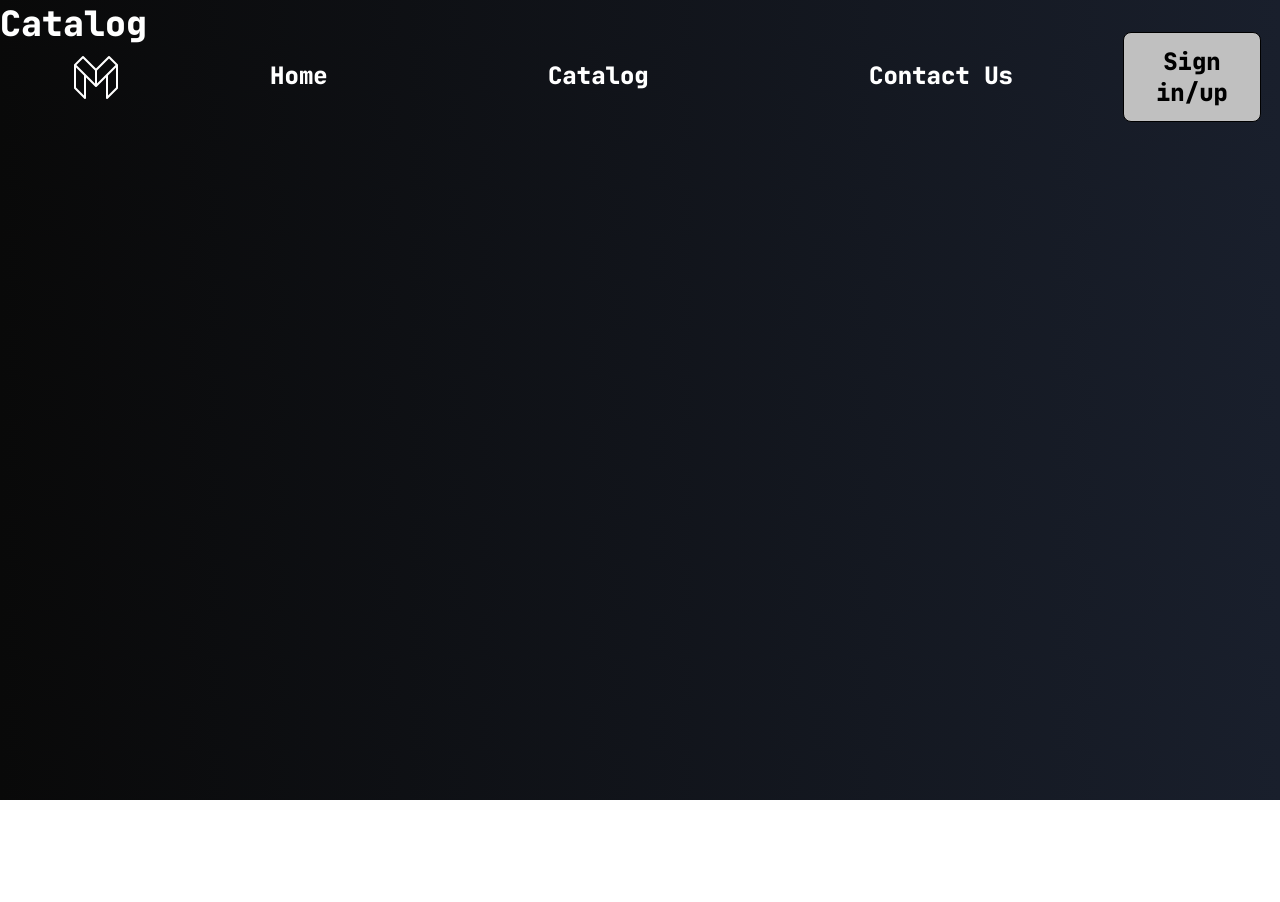
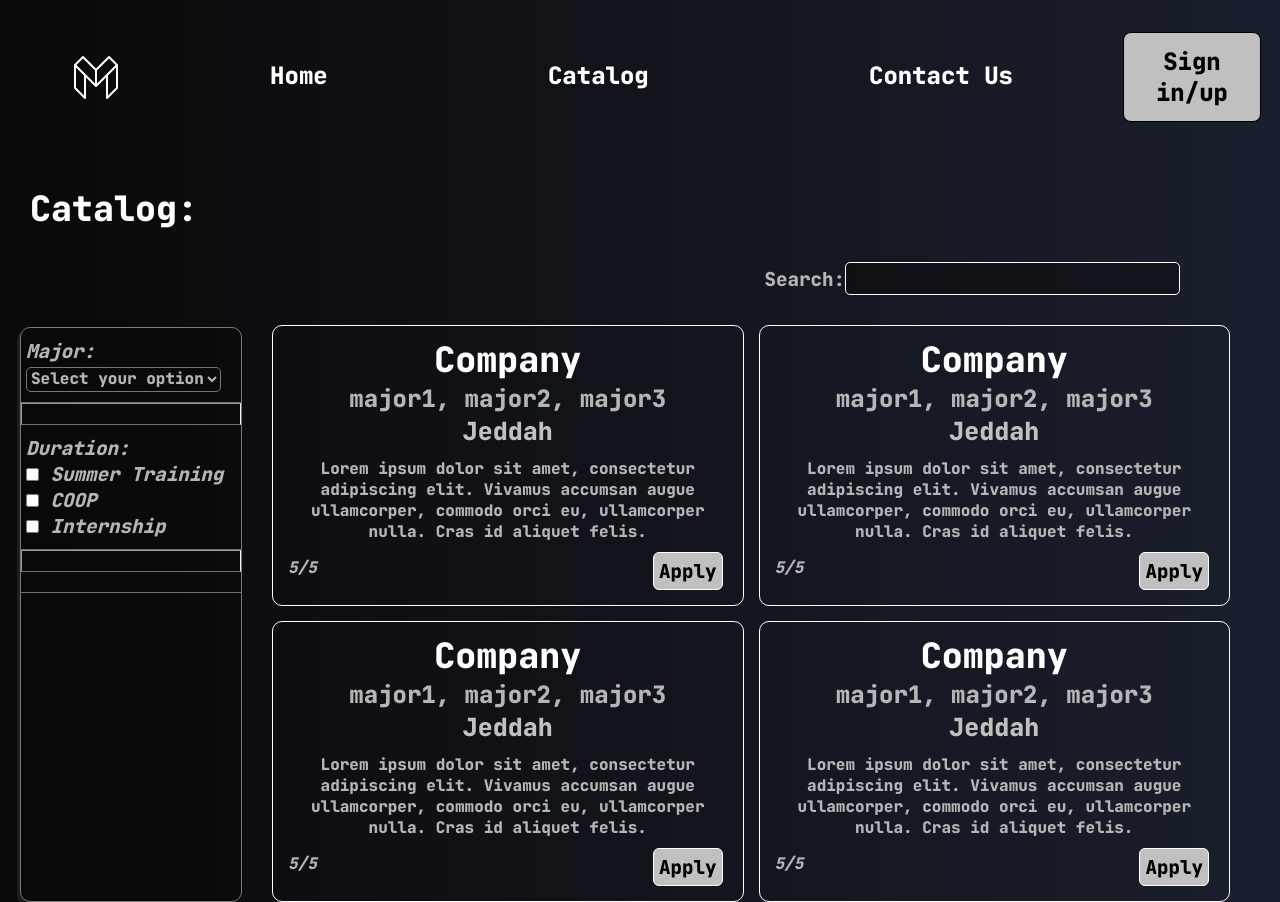
Before and after one commit to MysticalDawn/SWE363-Project, a React (Vite) app in the folder client/: page /catalog in a window 1280 px wide. Before the commit the page ends 800 px from the top, so only its background shows below. Built offline with nearby package versions, Linux system fonts and the light colour scheme.

Commit message:
catalog page structure

```diff
--- a/client/src/index.css
+++ b/client/src/index.css
@@ -3,8 +3,10 @@
   padding: 0;
   overflow-x: hidden;
   font-family: "JetBrains Mono", monospace;
+  color: rgb(182, 180, 180);
 }
 
 body {
   background: linear-gradient(90deg, rgba(9, 9, 9, 1), rgba(25, 31, 44, 1));
+  --primary-color: rgba(10, 10, 10, 0.473);
 }
--- a/client/src/pages/catalog.jsx
+++ b/client/src/pages/catalog.jsx
@@ -1,10 +1,105 @@
 import { CustomNav } from "../components/custom_nav.jsx";
+import "../styles/catalog.css";
 export const Catalog = () => {
   return (
     <>
       <CustomNav />
-      <h1>Catalog</h1>
+      <h1 id="title">Catalog:</h1>
+      <main id="catalog-body">
+        <aside id="filter">
+          <i className="major-section">
+            Major: <br />
+            <select name="major" id="major">
+              <option value="" disabled selected>
+                Select your option
+              </option>
+              <option value="CS">CS</option>
+              <option value="SWE">SWE</option>
+              <option value="EE">EE</option>
+              <option value="COE">COE</option>
+            </select>
+          </i>
+          <hr />
+          <i className="major-section">
+            Duration:
+            <br />
+            <input type="checkbox" name="summer" id="summer" />
+            <label htmlFor="summber"> Summer Training</label>
+            <br />
+            <input type="checkbox" name="summer" id="summer" />
+            <label htmlFor="summber"> COOP</label>
+            <br />
+            <input type="checkbox" name="summer" id="summer" />
+            <label htmlFor="summber"> Internship</label>
+          </i>
+          <hr />
+          <i className=""></i>
+        </aside>
+        <section id="jobs-body">
+          <p id="search-bar">
+            <label htmlFor="seach">Search: </label>
+            <input type="text" name="search" id="search" />
+          </p>
+          <section id="jobs-grid">
+            <article className="job-card">
+              <h1 className="company-name">Company</h1>
+              <h2 className="targetted-majors">major1, major2, major3</h2>
+              <h3 className="training-location">Jeddah</h3>
+              <p className="job-details">
+                Lorem ipsum dolor sit amet, consectetur adipiscing elit. Vivamus
+                accumsan augue ullamcorper, commodo orci eu, ullamcorper nulla.
+                Cras id aliquet felis.
+              </p>
+              <section>
+                <i className="users-rating">5/5</i>
+                <button type="submit" className="apply">Apply</button>
+              </section>
+            </article>
+            <article className="job-card">
+              <h1 className="company-name">Company</h1>
+              <h2 className="targetted-majors">major1, major2, major3</h2>
+              <h3 className="training-location">Jeddah</h3>
+              <p className="job-details">
+                Lorem ipsum dolor sit amet, consectetur adipiscing elit. Vivamus
+                accumsan augue ullamcorper, commodo orci eu, ullamcorper nulla.
+                Cras id aliquet felis.
+              </p>
+              <section>
+                <i className="users-rating">5/5</i>
+                <button type="submit" className="apply">Apply</button>
+              </section>
+            </article>
+            <article className="job-card">
+              <h1 className="company-name">Company</h1>
+              <h2 className="targetted-majors">major1, major2, major3</h2>
+              <h3 className="training-location">Jeddah</h3>
+              <p className="job-details">
+                Lorem ipsum dolor sit amet, consectetur adipiscing elit. Vivamus
+                accumsan augue ullamcorper, commodo orci eu, ullamcorper nulla.
+                Cras id aliquet felis.
+              </p>
+              <section>
+                <i className="users-rating">5/5</i>
+                <button type="submit" className="apply">Apply</button>
+              </section>
+            </article>
+            <article className="job-card">
+              <h1 className="company-name">Company</h1>
+              <h2 className="targetted-majors">major1, major2, major3</h2>
+              <h3 className="training-location">Jeddah</h3>
+              <p className="job-details">
+                Lorem ipsum dolor sit amet, consectetur adipiscing elit. Vivamus
+                accumsan augue ullamcorper, commodo orci eu, ullamcorper nulla.
+                Cras id aliquet felis.
+              </p>
+              <section>
+                <i className="users-rating">5/5</i>
+                <button type="submit" className="apply">Apply</button>
+              </section>
+            </article>
+          </section>
+        </section>
+      </main>
     </>
-
   );
 };
--- /dev/null
+++ b/client/src/styles/catalog.css
@@ -0,0 +1,116 @@
+#title {
+    margin-left: 30px;
+    margin-top: 30px;
+}
+#catalog-body{
+    margin-top: 30px;
+    display: flex;
+    justify-content: space-between;
+}
+#filter{
+    display: inline-flex;
+    flex-direction: column;
+    border: 1px solid rgb(122, 120, 120);
+    border-radius: 10px;
+    margin-top: 65px;
+    margin-left: 20px;
+    font-size: larger;
+    background-color: var(--primary-color);
+    box-shadow: -3px 3px rgb(31, 31, 31);
+    min-width: 220px;
+}
+#filter > *{
+    padding: 10px 10px 10px 5px;
+    border-bottom: 1px solid rgb(110, 110, 110);
+    float: left;
+
+}
+#filter select {
+    background-color: rgba(0, 0, 0, 0);
+    border-radius: 5px;
+    outline: none;
+    font-size: medium;
+    cursor: pointer;
+}
+select option {
+    background-color: rgba(0, 0, 0, 0.979);
+}
+input[type="checkbox"]{
+    cursor: pointer;
+}
+#search-bar {
+    margin-right: 100px;
+    margin-bottom: 30px;
+    display: flex;
+    justify-content: right;
+    align-items: center;
+    font-size: larger;
+}
+#search{
+    border-radius: 5px;
+    background-color: var(--primary-color);
+    font-size: larger;
+    transition: border-color 1s;
+    outline: none;
+    border:1px solid white;
+}
+#search:hover {
+    border-color: rgb(134, 198, 255);
+}
+#jobs-grid{
+    display: grid;
+    grid-template-columns: 1fr 1fr 1fr 1fr;
+    justify-content: center;
+    text-align: center;
+    margin-right: 50px;
+    gap: 15px;
+    margin-left: 30px;
+}
+
+@media screen and (max-width: 1700px){
+    #jobs-grid {
+        grid-template-columns: 1fr 1fr 1fr;
+    }
+}
+@media screen and (max-width: 1400px){
+    #jobs-grid {
+        grid-template-columns: 1fr 1fr;
+    }
+}
+
+.job-card {
+    border: 1px solid white;
+    border-radius: 10px;
+    padding: 10px;
+    transition: background-color 0.5s;
+}
+.job-card:hover{
+    background-color: var(--primary-color);
+}
+.training-location {
+    margin-top: 0px;
+    margin-bottom: 10px;
+}
+.job-card section {
+    display: flex;
+    justify-content: space-between;
+    margin-bottom: 5px;
+    margin-top: 10px;
+}
+.apply {
+    margin-right: 10px;
+    font-size: larger;
+    padding: 5px;
+    background-color: silver;
+    border-radius: 6px;
+    border: 1px solid white;
+    color: black;
+    transition: background-color 0.5s;
+    cursor: pointer;
+}
+.apply:hover {
+    background-color: white;
+}
+.users-rating {
+    padding: 5px;
+}
--- a/client/src/styles/custom_nav.css
+++ b/client/src/styles/custom_nav.css
@@ -10,7 +10,7 @@ nav {
   padding: 2rem;
   width: 100%;
   font-size: 1.5rem;
-  position: fixed;
+  /* position: fixed; */
   margin-bottom: 0.1rem;
 }
 
```
